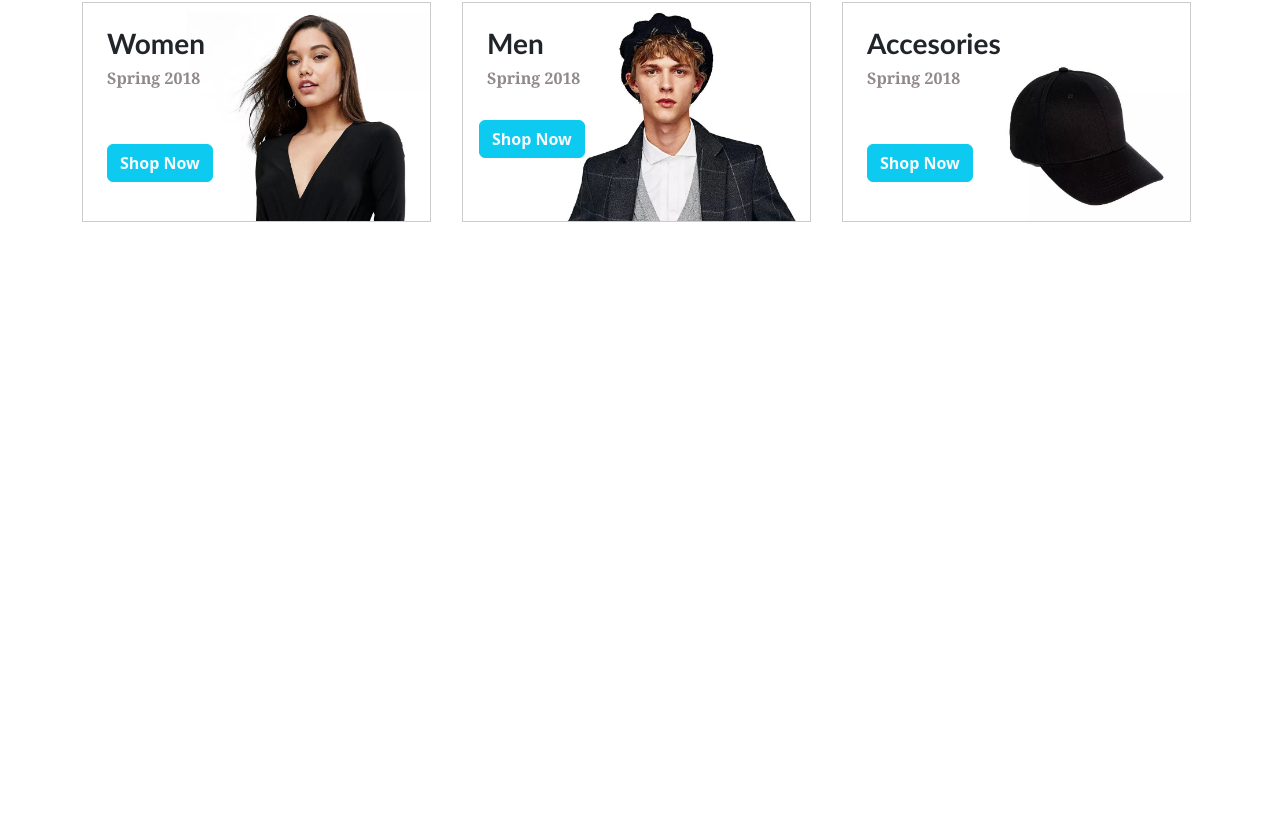
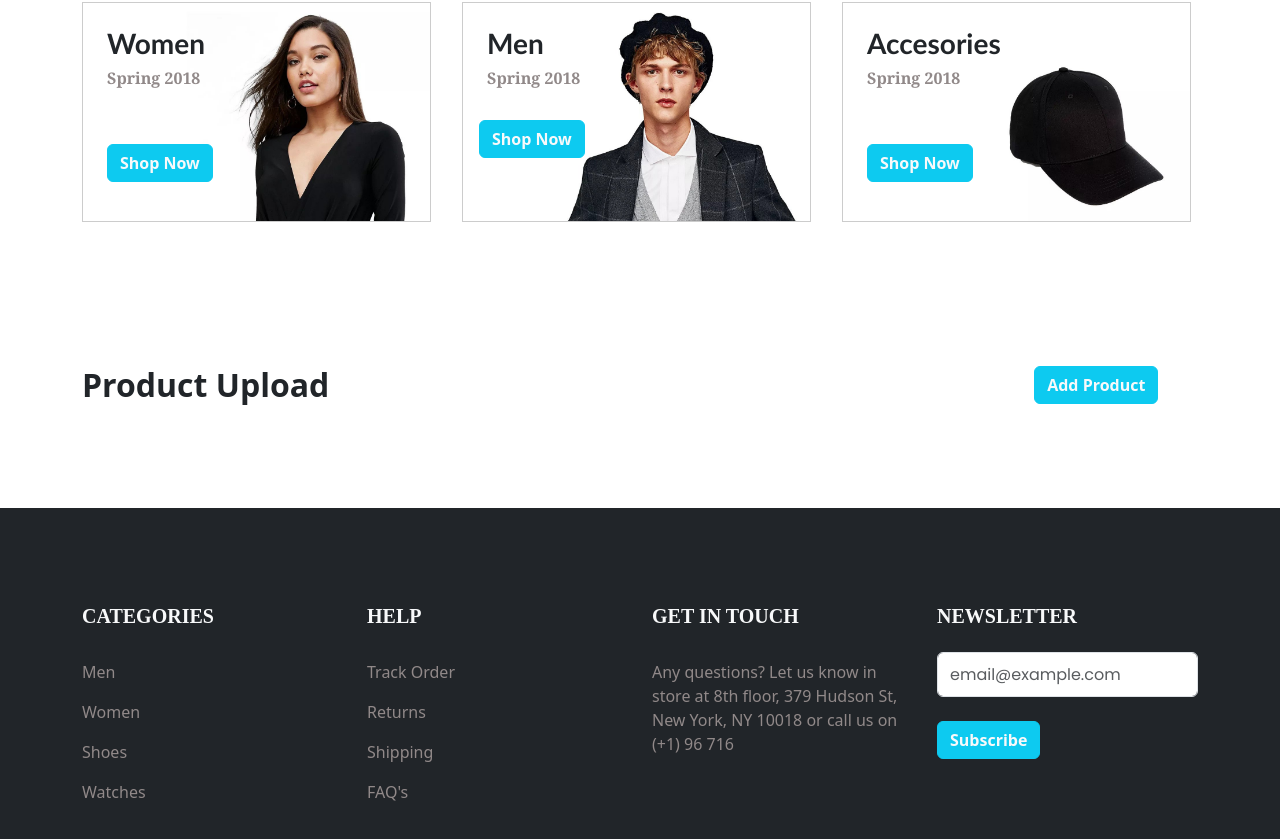
Before and after one commit to ShahwaizQasim/Capital-Shop, a React (Vite) app: page / in a window 1280 px wide. Shown: the part 835-1674 px from the top of the page. Before the commit the page ends 1105 px from the top, so only its background shows below. Built offline with nearby package versions, Linux system fonts and the light colour scheme; no server answers; sample sign-in values are in the browser's storage.

Commit message:
footer and dynamic product add

```diff
--- /dev/null
+++ b/src/components/dynamicProduct.jsx
@@ -0,0 +1,28 @@
+function DynamicProduct() {
+  return (
+    <>
+      <div className="container mt-5 mb-5">
+        <div className="row">
+          <div className="col-lg-6 col-md-6 col-sm-4 mt-5">
+            <h2 className="hdg mt-5 fw-bold">Product Upload</h2>
+          </div>
+          <div className="col-lg-6 col-md-6 col-sm-8 mt-5">
+            <a href="./product.html">
+              <button
+                className="btn btn-info text-light fw-bold mt-5"
+                style={{ marginLeft: "70%" }}
+              >
+                Add Product
+              </button>
+            </a>
+          </div>
+        </div>
+        <div className="row">
+          <div className="mt-5 allProducts" />
+        </div>
+      </div>
+    </>
+  );
+}
+
+export default DynamicProduct;
--- /dev/null
+++ b/src/components/footer.jsx
@@ -0,0 +1,99 @@
+function Footer() {
+  return (
+    <>
+      <div className="container-fluid bg-dark pb-5" style={{ height: "auto" }}>
+        <div className="container mt-5">
+          <div className="row mt-5">
+            <div className="col-lg-3 col-md-3 col-sm-12 mt-5">
+              <h5
+                className="fw-bold text-light mt-5"
+                style={{ fontFamily: '"Times New Roman", Times, serif' }}
+              >
+                CATEGORIES
+              </h5>
+              <p className="lh-base pt-4" style={{ color: "#918989" }}>
+                Men
+              </p>
+              <p className="lh-base" style={{ color: "#918989" }}>
+                Women
+              </p>
+              <p className="lh-base" style={{ color: "#918989" }}>
+                Shoes
+              </p>
+              <p className="lh-base" style={{ color: "#918989" }}>
+                Watches
+              </p>
+            </div>
+            <div className="col-lg-3 col-md-3 col-sm-12 mt-5">
+              <h5
+                className="fw-bold text-light mt-5"
+                style={{ fontFamily: '"Times New Roman", Times, serif' }}
+              >
+                HELP
+              </h5>
+              <p className="lh-base pt-4" style={{ color: "#918989" }}>
+                Track Order
+              </p>
+              <p className="lh-base" style={{ color: "#918989" }}>
+                Returns
+              </p>
+              <p className="lh-base" style={{ color: "#918989" }}>
+                Shipping
+              </p>
+              <p className="lh-base" style={{ color: "#918989" }}>
+                FAQ's
+              </p>
+            </div>
+            <div className="col-lg-3 col-md-3 col-sm-12 mt-5">
+              <h5
+                className="fw-bold text-light mt-5"
+                style={{ fontFamily: '"Times New Roman", Times, serif' }}
+              >
+                GET IN TOUCH
+              </h5>
+              <p className="lh-base pt-4" style={{ color: "#918989" }}>
+                Any questions? Let us know in store at 8th floor, 379 Hudson St,
+                New York, NY 10018 or call us on (+1) 96 716
+              </p>
+              <a href="" className="ic">
+                <i
+                  className="fa-brands fa-facebook fs-5 mt-2 me-2"
+                  style={{ color: "#918989" }}
+                />
+              </a>
+              <a href="" className="ic">
+                <i
+                  className="fa-brands fa-instagram fs-5 mt-2 me-2"
+                  style={{ color: "#918989" }}
+                />
+              </a>
+              <a href="" className="ic">
+                <i
+                  className="fa-brands fa-pinterest fs-5 mt-2 me-2"
+                  style={{ color: "#918989" }}
+                />
+              </a>
+            </div>
+            <div className="col-lg-3 col-md-3 col-sm-12 mt-5">
+              <h5
+                className="fw-bold text-light mt-5"
+                style={{ fontFamily: '"Times New Roman", Times, serif' }}
+              >
+                NEWSLETTER
+              </h5>
+              <input
+                type="text"
+                className="form-control mt-4"
+                placeholder="email@example.com"
+              />
+              <button className="btn btn-info mt-4 text-light fw-bold">
+                Subscribe
+              </button>
+            </div>
+          </div>
+        </div>
+      </div>
+    </>
+  );
+}
+export default Footer;
--- a/src/components/navbar.jsx
+++ b/src/components/navbar.jsx
@@ -37,18 +37,18 @@ function Navbar() {
     <>
       <div
         className="container-fluid pt-2 pb-2"
-        style={{ position: "sticky", top: 0, zIndex: 12 }}
+        style={{ position: "sticky", top: 0, zIndex: 12, backgroundColor:'#fff' }}
         id="nav2"
       >
         <div className="container">
           <nav className="nav navbar navbar-expand-md text-center pb-1 pt-1">
-            <a
-              href=""
+            <Link
+              to="#"
               className="navbar-brand"
               style={{ fontFamily: "poppins" }}
             >
               Caza Store
-            </a>
+            </Link>
             <button
               className="navbar-toggler"
               data-bs-toggle="collapse"
@@ -62,40 +62,40 @@ function Navbar() {
             >
               <ul className="navbar-nav">
                 <li className="nav-item">
-                  <a
-                    href="./dashboard.html"
+                  <Link
+                    to="/"
                     className="nav-link pe-4"
                     style={{ fontFamily:"poppins" }}
                   >
                     Home
-                  </a>
+                  </Link>
                 </li>
                 <li className="nav-item">
-                  <a
-                    href="./dashboard.html"
+                  <Link
+                    to="/"
                     className="nav-link pe-4"
                     style={{ fontFamily: "poppins" }}
                   >
                     Shop
-                  </a>
+                  </Link>
                 </li>
                 <li className="nav-item">
-                  <a
+                  <Link
                     href="#"
                     className="nav-link pe-4"
                     style={{ fontFamily: "poppins" }}
                   >
                     Blog
-                  </a>
+                  </Link>
                 </li>
                 <li className="nav-item">
-                  <a
-                    href="./dashboard.html"
+                  <Link
+                    to="#"
                     className="nav-link pe-4"
                     style={{ fontFamily: "poppins" }}
                   >
                     About
-                  </a>
+                  </Link>
                 </li>
                 <li className="nav-item">
                   <a
--- a/src/pages/Home.jsx
+++ b/src/pages/Home.jsx
@@ -1,6 +1,8 @@
 import Navbar from "../components/navbar";
-import StaticProduct from "../components/products";
+import StaticProduct from "../components/staticProducts";
 import Slider from "../components/slider";
+import Footer from "../components/footer";
+import DynamicProduct from "../components/dynamicProduct";
 
 function Home() {
   return (
@@ -8,6 +10,8 @@ function Home() {
       <Navbar />
       <Slider />
       <StaticProduct />
+      <DynamicProduct />
+      <Footer />
     </>
   );
 }
```
Also changed, not shown: src/components/staticProducts.jsx (renamed from src/components/products.jsx).
